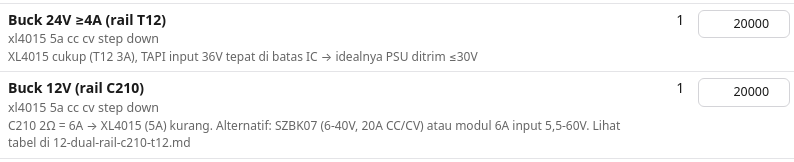
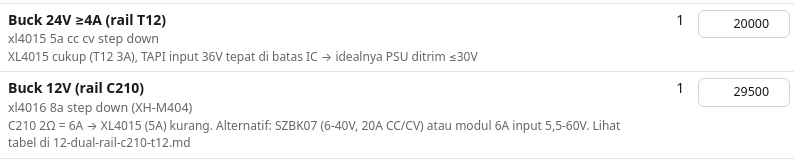
Before and after one commit to mift2609/c210-diy-station-bom, a plain HTML site: page index.html in a window 1280 px wide. Shown: the part 2563-2725 px from the top of the page, 202-996 px from the left. Drawn offline with Linux system fonts and the light colour scheme.

Commit message:
Tabel alternatif step-down: tambah harga + kombinasi termurah (XL4016 8A + XL4015)

```diff
--- a/index.html
+++ b/index.html
@@ -116,7 +116,7 @@ const SECTIONS = [
     { name: "Kabel earth tip → chassis → PE", spec: "kabel silikon 22awg", qty: 1, price: 5000, note: "WAJIB kalau dipakai untuk board HP" },
     { name: "Modul relay SPDT 5V (di luar PCB, dalam box)", spec: "modul relay 5v 1 channel high level trigger", qty: 1, price: 20000, note: "WAJIB dual-rail: NC = buck 12V, NO = buck 24V, COM = J1+, IN dari D2. PCB tidak diedit" },
     { name: "Buck 24V ≥4A (rail T12)", spec: "xl4015 5a cc cv step down", qty: 1, price: 20000, note: "XL4015 cukup (T12 3A), TAPI input 36V tepat di batas IC → idealnya PSU ditrim ≤30V" },
-    { name: "Buck 12V (rail C210)", spec: "xl4015 5a cc cv step down", qty: 1, price: 20000, note: "C210 2Ω = 6A → XL4015 (5A) kurang. Alternatif: SZBK07 (6-40V, 20A CC/CV) atau modul 6A input 5,5-60V. Lihat tabel di 12-dual-rail-c210-t12.md" },
+    { name: "Buck 12V (rail C210)", spec: "xl4016 8a step down (XH-M404)", qty: 1, price: 29500, note: "C210 2Ω = 6A → XL4015 (5A) kurang. Alternatif: SZBK07 (6-40V, 20A CC/CV) atau modul 6A input 5,5-60V. Lihat tabel di 12-dual-rail-c210-t12.md" },
     { name: "MOSFET ≥40V pengganti IRLR7843", spec: "mosfet n-channel to-252 40v logic level", qty: 1, price: 15000, note: "WAJIB kalau rail 24V dipakai (IRLR7843 cuma 30V Vds)" },
     { name: "ID gagang: pin 5 = SP (sudah ada di PCB)", spec: "tidak perlu beli — verifikasi kontinuitas J3 pin 5 ↔ D10", qty: 1, price: 0, note: "T12: pin 5 ke GND di dalam gagang. Kalau SP ternyata bukan D10, 1 flywire dari socket Nano" },
     { name: "PCB POWER BOARD v1 (gerber baru, 90×60mm)", spec: "jasa cetak pcb 2 layer 90x60 — gerber dari 13-pcb-power/", qty: 1, price: 50000, note: "relay + slot step-down di luar board utama; 0 error DRC. Lihat 13-pcb-power-board.md" },
```
Also changed, not shown: 2 other files.
